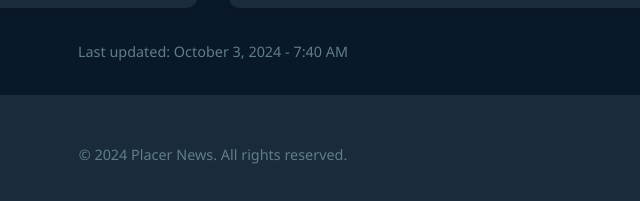
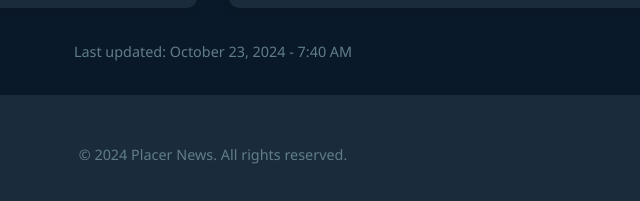
Before and after one commit to Goly67/PlacerNewsWeather, a plain HTML site: page index.html in a window 1280 px wide. Shown: the part 1073-1274 px from the top of the page, 427-1067 px from the left. Drawn offline with Linux system fonts and the light colour scheme.

Commit message:
index.html

```diff
--- a/index.html
+++ b/index.html
@@ -203,7 +203,7 @@ WATERCOURSES LIKELY TO BE AFFECTED :
 People living near the mountain slopes and in the low lying areas of the above mentioned river systems and the **Local Disaster Risk Reduction and Management Councils** concerned still advised to take necessary precautionary measures.</p>
             </div>
         </div>
-        <p class="last-updated">Last updated: October 3, 2024 - 7:40 AM</p>
+        <p class="last-updated">Last updated: October 23, 2024 - 7:40 AM</p>
     </main>
     <footer>
         <div class="container">
```
